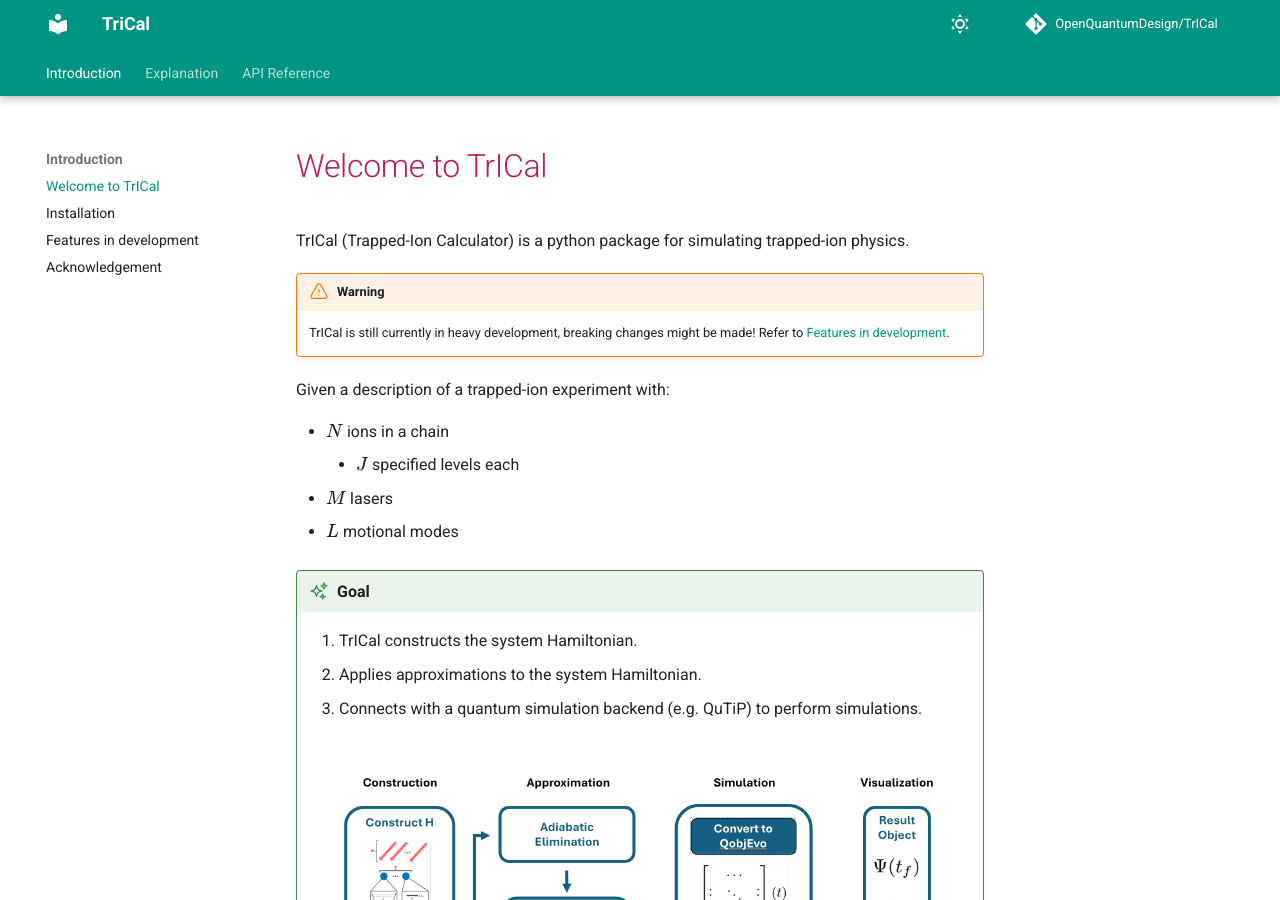
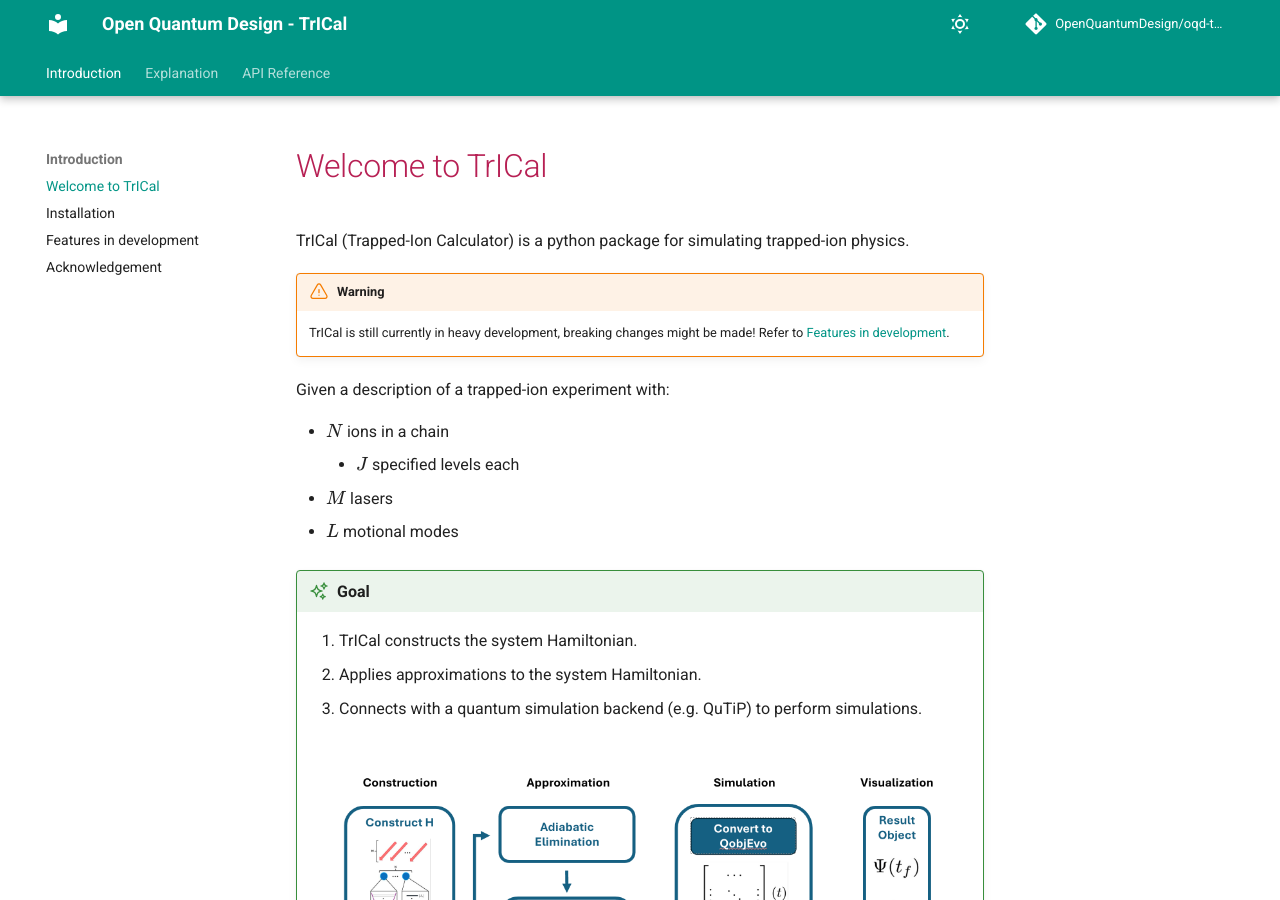
Before and after one commit to OpenQuantumDesign/oqd-trical, an MkDocs documentation site: the page built from docs/index.md, in a window 1280 px wide and 900 px high. Built offline with MkDocs 1.6.1 and Material for MkDocs 9.7.7, drawn with Linux system fonts in a browser that asks for light colours; comment, search, counter and statistics services are not loaded.

Commit message:
[docs] Update mkdocs.yaml links and title

```diff
--- a/mkdocs.yaml
+++ b/mkdocs.yaml
@@ -1,8 +1,8 @@
-site_name: TriCal
+site_name: Open Quantum Design - TrICal
 site_description: Trapped-ion Calculator
 
-repo_name: OpenQuantumDesign/TrICal
-repo_url: https://github.com/OpenQuantumDesign/TrICal
+repo_name: OpenQuantumDesign/oqd-trical
+repo_url: https://github.com/OpenQuantumDesign/oqd-trical
 
 copyright: Copyright &copy; 2024 Open Quantum Design
 
```
